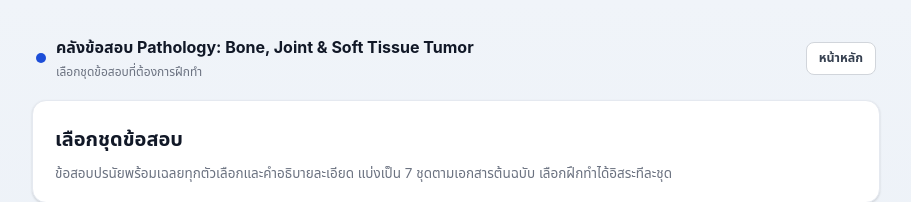
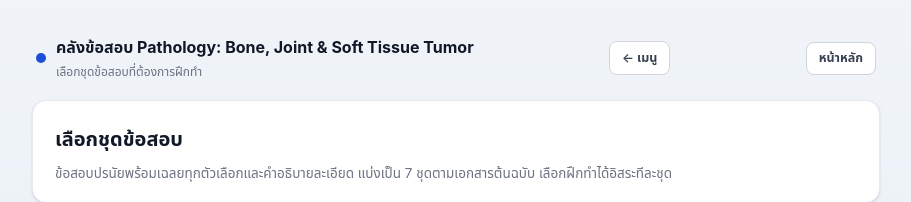
Before and after one commit to DIKZZ-ctrl/parasitology-flashcards, a plain HTML site: page pathology-bone-joint-soft-tissue-tumor-exam.html in a window 1280 px wide. Shown: the top 202 px of the page, without its empty margins (184-1095 px from the left). Drawn offline with Linux system fonts and the light colour scheme.

Commit message:
Add back navigation link to menu in exam page

```diff
--- a/pathology-bone-joint-soft-tissue-tumor-exam.html
+++ b/pathology-bone-joint-soft-tissue-tumor-exam.html
@@ -144,6 +144,7 @@ footer.foot{text-align:center;color:var(--gray-500);font-size:11.5px;margin-top:
         <div class="sub" id="topbarSub">เลือกชุดข้อสอบที่ต้องการฝึกทำ</div>
       </div>
     </div>
+    <a class="btn btn-ghost btn-sm" href="index.html" aria-label="กลับไปหน้าเมนูเด็ค" style="text-decoration:none;display:inline-flex;align-items:center;">&#8592; เมนู</a>
     <button class="btn btn-ghost btn-sm" id="btnHome" onclick="goHome()">หน้าหลัก</button>
   </header>
 
```
